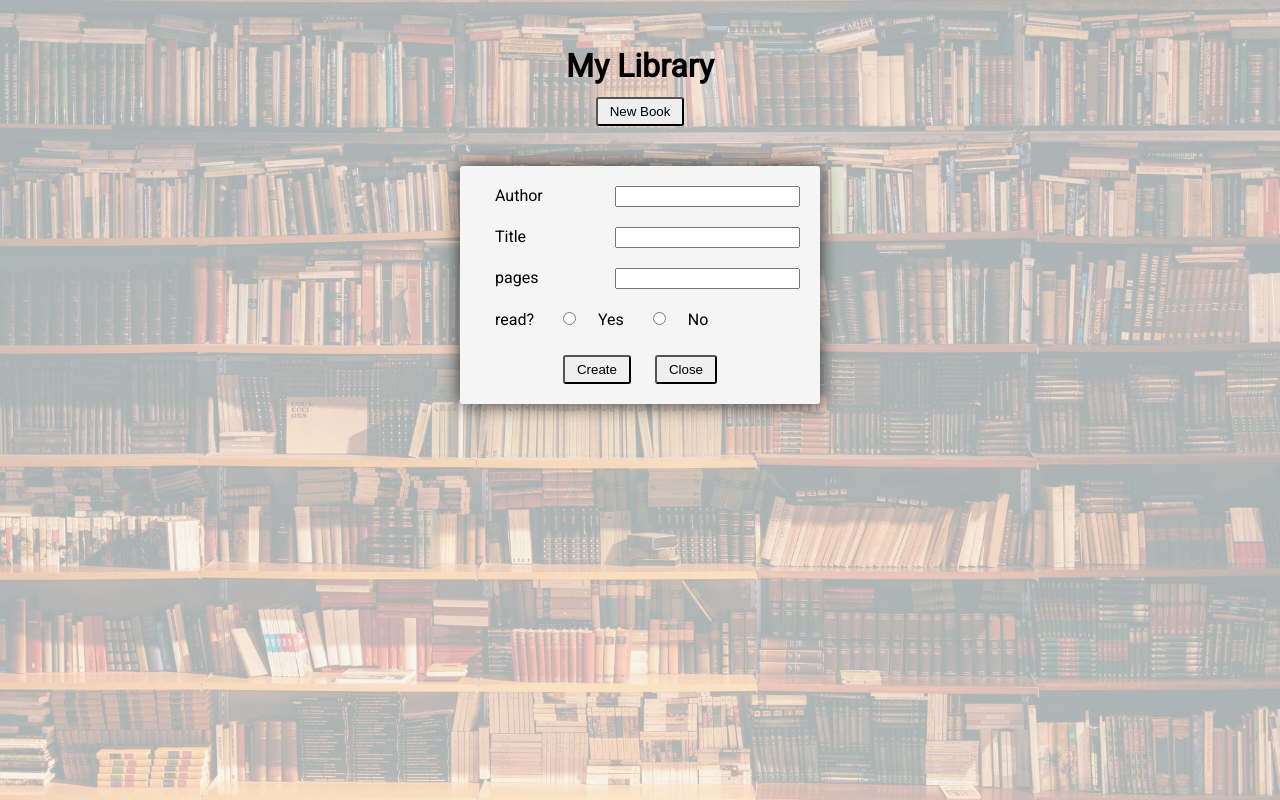
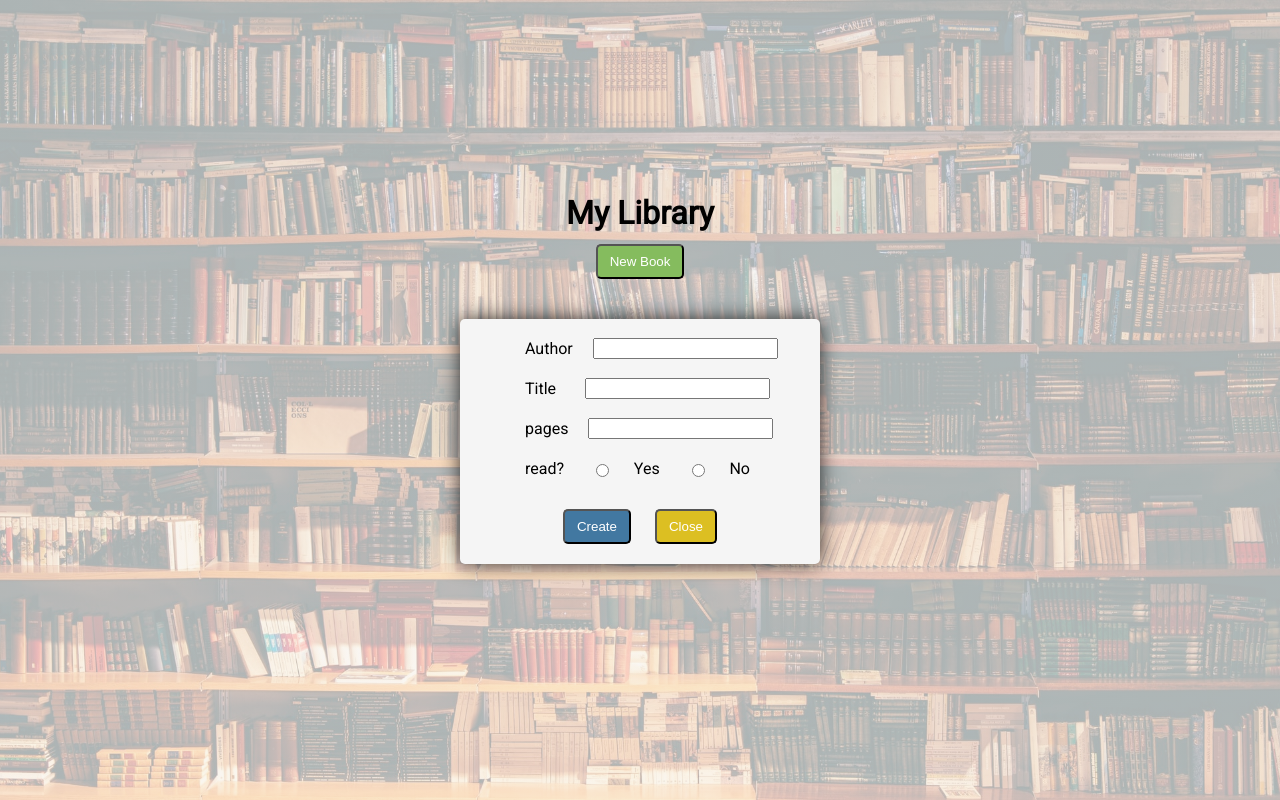
Before and after one commit to simoxsimo/Library, a website: page index.html in a window 1280 px wide. Both pictures are taken after a click on the button "New Book". Drawn offline with Linux system fonts and the light colour scheme.

Commit message:
Adding more style

```diff
--- a/index.html
+++ b/index.html
@@ -13,17 +13,25 @@
     <div>
         <button class="open-form">New Book</button>
         <form action="" class="book-form">
+            <div class="form-line">
                 <label for="author">Author</label>
                 <input type="text" name="author" id="author" class="params">
+            </div>
+            <div class="form-line">
                 <label for="title">Title</label>
                 <input type="text" name="title" id="title" class="params">
+            </div>
+            <div class="form-line">
                 <label for="pages">pages</label>
                 <input type="number" name="pages" id="pages" class="params">
+            </div>
+            <div class="form-line">
                 <label for="read">read?</label>
                 <input type="radio" name="read" id="read-1" class="params">
                 <label for="read">Yes</label>
                 <input type="radio" name="read" id="read-2">
                 <label for="read">No</label>
+            </div>
             <div class="bttn">
                 <input type="submit" value="Create" class="submit-form">
                 <button class="close-form">Close</button>
--- a/script/dom.js
+++ b/script/dom.js
@@ -115,7 +115,7 @@ function addBook(event) {
 // open form when 'New Book' clicked
 openForm.addEventListener('click', (e) => {
   e.preventDefault();
-  form.style.display = 'block';
+  form.style.display = 'flex';
 });
 // close form when 'close' clicked
 closeForm.addEventListener('click', close);
--- a/style/main.css
+++ b/style/main.css
@@ -107,6 +107,10 @@ section {
 
 body {
   line-height: 1;
+  display: flex;
+  justify-content: center;
+  align-items: center;
+  height: 100vh;
 }
 
 ol,
@@ -149,11 +153,14 @@ section {
   background-color: whitesmoke;
   margin: 15px auto;
   width: 50%;
+  border-radius: 5px;
 }
 
 article {
-  margin: 20px auto;
+  margin: 0 auto;
   padding: 15px;
+  border: 3px solid #47515A;
+  border-radius: 5px;
 }
 
 article > h4,h5,p {
@@ -165,6 +172,9 @@ button, .submit-form {
   margin: 0 10px;
   padding: 5px 12px;
   border-radius: 3px;
+  border-radius: 5px;
+  height: 35px;
+  color: white;
 }
 
 button:hover, .submit-form:hover {
@@ -179,12 +189,15 @@ button:hover, .submit-form:hover {
 
 form {
   display: none;
+  flex-direction: column;
+  align-items: center;
+  justify-content: center;
   background-color: whitesmoke;
   margin: 40px auto;
   padding: 20px;
   width: 50%;
   text-align: justify;
-  border-radius: 3px;
+  border-radius: 5px;
   -webkit-box-shadow:0 0 20px rgba(0,0,0,0.8);
   -moz-box-shadow:0 0 20px rgba(0,0,0,0.8);
   box-shadow:0 0 20px rgba(0,0,0,0.8);
@@ -206,3 +219,36 @@ input {
   margin-top: 10px;
   text-align: center;
 }
+
+.read-status,
+.open-form {
+  background-color: #85BC5E;
+}
+
+.remove-book {
+  background-color: #E35A5A;
+}
+
+.close-form {
+  background-color: #DCBF22;
+}
+
+.submit-form {
+  background-color: #4278A1;
+}
+
+.form-line {
+  width: 260px;
+  height: 40px;
+  display: flex;
+  justify-content: space-between;
+  align-items: center;
+}
+
+/* .remove-book, */
+/* .open-form, */
+/* .close-form, */
+/* .submit-from { */
+  /* border-radius: 5px; */
+  /* height: 35px; */
+/* } */
```
Lines whose indentation alone changed are shown as unchanged.
